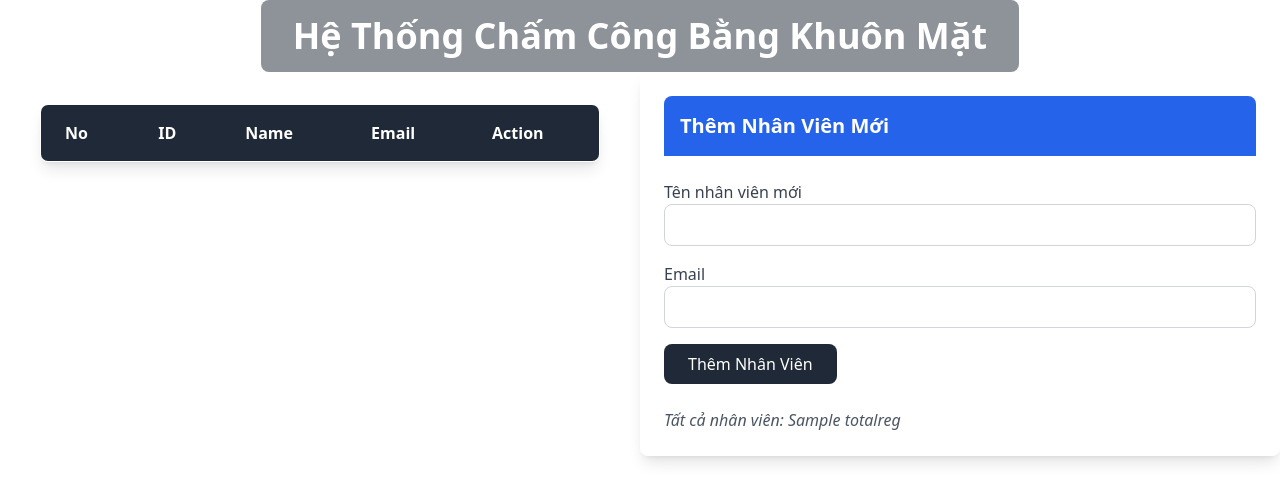
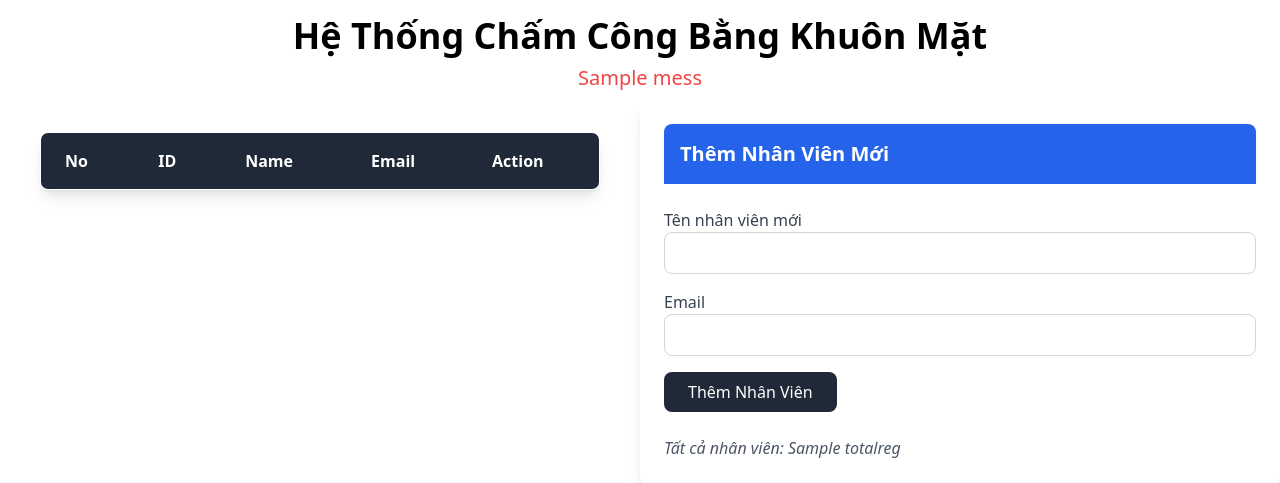
Before and after one commit to iTeddy1/nhan-dien-khuon-mat, a Flask app: template templates/ListUser.html in a window 1280 px wide. Shown: the part 56-539 px from the top of the page. Run offline with Flask 3, Linux system fonts and the light colour scheme; the template is opened without the code that fills it: most values are stand-ins (such as "Sample title", 1, 10 or a date in 2020); lists and menus that the app fills with data are empty; some libraries are stand-ins or nearby versions.

Commit message:
feat: add favicon and update page titles to Vietnamese; improve user feedback messages

```diff
--- a/app.py
+++ b/app.py
@@ -2,11 +2,23 @@
 import cv2
 import os
 from flask import Flask,request,render_template
+from flask_mail import Mail, Message
 from datetime import date
-from ultils import handle_checkin_checkout, save_attendance_image, totalreg, getusers, delUser, extract_faces, identify_face, train_model, add_attendance, extract_attendance, getUserTime, checkUserID, send_email
+from ultils import handle_checkin_checkout, save_attendance_image, totalreg, getusers, delUser, extract_faces, identify_face, train_model, add_attendance, extract_attendance, getUserTime, checkUserID
 
 #### Defining Flask App
 app = Flask(__name__)
+
+# Cấu hình mail server
+app.config['MAIL_SERVER'] = 'smtp.gmail.com'
+app.config['MAIL_PORT'] = 587
+app.config['MAIL_USE_TLS'] = True
+app.config['MAIL_USE_SSL'] = False
+app.config['MAIL_USERNAME'] = 'duytrung.ng1@gmail.com'
+app.config['MAIL_PASSWORD'] = 'qmwv uicf tpcu edmu'
+app.config['MAIL_DEFAULT_SENDER'] = 'duytrung.ng1@gmail.com'
+
+mail = Mail(app)
 
 #### Saving Date today in 2 different formats
 datetoday = date.today().strftime("%m_%d_%y")
@@ -46,7 +58,7 @@
     delUser(userid, username, useremail)
     train_model()
     names, rolls, l, emails = getusers()
-    return render_template('ListUser.html', names= names, rolls=rolls, l=l, emails=emails)
+    return render_template('ListUser.html', names= names, rolls=rolls, l=l, emails=emails, mess=f'User {username} deleted successfully.')
 
 #### This function will run when we click on Check in / Check out Button
 @app.route('/start',methods=['GET'])
@@ -94,7 +106,6 @@
     # identified_person: chuỗi có dạng name_id_email
     result_message = handle_checkin_checkout(identified_person)
 
-
     names,rolls,inTimes,outTimes,totalTimes,l = extract_attendance()
     if result_message == "Bạn đã chấm công cho ngày hôm nay.":
         return render_template('home.html',
@@ -116,7 +127,6 @@
         save_attendance_image(username, userid, frame, x, y, w, h, 'checkout')
 
     return render_template('home.html',names=names,rolls=rolls,inTimes=inTimes,outTimes=outTimes,totalTimes=totalTimes,l=l,totalreg=totalreg(),datetoday2=datetoday2, mess=result_message)
-
 
 #### This function will run when we add a new user
 @app.route('/add', methods=['GET', 'POST'])
@@ -163,12 +173,36 @@
         # Thêm người dùng vào bảng Attendance
         add_attendance(f"{newusername}_{newuserid}_{newuseremail}") # username_id_email
         # Trả về giao diện
-        names, rolls, inTimes, outTimes, totalTimes, l = extract_attendance()
+        names, rolls, l, emails = getusers()
+        return render_template('ListUser.html', names= names, rolls=rolls, l=l, emails=emails, mess=f'User {newusername} added successfully.')
+    else:
+        names, rolls, l, emails = getusers()
+        return render_template('ListUser.html', names= names, rolls=rolls, l=l, emails=emails, mess=f'User {newusername} added failed.')
 
-        return render_template('home.html', names=names, rolls=rolls, inTimes=inTimes, outTimes=outTimes, totalTimes=totalTimes, l=l, totalreg=totalreg(), datetoday2=datetoday2, mess=f'User {newusername} added successfully.')
-    else:
-        names, rolls, inTimes, outTimes, totalTimes, l = extract_attendance()
-        return render_template('home.html', names=names, rolls=rolls, inTimes=inTimes, outTimes=outTimes, totalTimes=totalTimes, l=l, totalreg=totalreg(), datetoday2=datetoday2, mess='User ID has existed. Please type other ID.')
+def send_email(to_email, username):
+    """
+    Gửi email thông báo cho nhân viên sau khi thêm user thành công.
+    """
+    subject = "Thông Báo: Đăng Ký Thành Công"
+    body = f""" <html>
+        <body>
+            <div style="font-family: Arial, sans-serif; line-height: 1.6;">
+                <h2 style="color: #4CAF50;">Xin chào {username},</h2>
+                <p>Bạn đã được thêm thành công vào hệ thống chấm công.</p>
+                <p>Chào mừng bạn đến với đội ngũ của chúng tôi!</p> <p>Trân trọng,</p>
+                <p><strong>Đội ngũ quản lý</strong></p>
+                <hr style="border: 0; border-top: 1px solid #eee;">
+                <p style="font-size: 0.9em; color: #555;">Nếu bạn có bất kỳ câu hỏi nào, vui lòng liên hệ với chúng tôi qua email này.</p>
+            </div>
+        </body>
+    </html> """
+
+    try:
+        msg = Message(subject, recipients=[to_email], html=body)
+        mail.send(msg)
+        print(f"Email sent to {to_email}")
+    except Exception as e:
+        print(f"Failed to send email: {e}")
 
 #### Our main function which runs the Flask App
 if __name__ == '__main__':
--- a/templates/ListUser.html
+++ b/templates/ListUser.html
@@ -8,7 +8,11 @@
     <meta
       name="viewport"
       content="width=device-width, initial-scale=1.0" />
-    <title>Face Recognition Attendance</title>
+    <link
+      rel="icon"
+      type="image/svg+xml"
+      href="../asset/human-head-with-a-question-mark-inside-svgrepo-com.svg" />
+    <title>Hệ Thống Chấm Công Bằng Khuôn Mặt</title>
     <script src="https://cdn.tailwindcss.com"></script>
   </head>
 
@@ -26,10 +30,14 @@
       >
     </nav>
 
-    <div class="text-center my -6">
-      <h1 class="text-4xl font-bold text-white bg-gray-800 bg-opacity-50 py-4 px-8 inline-block rounded-lg">
-        Hệ Thống Chấm Công Bằng Khuôn Mặt
-      </h1>
+    <div class="text-center mt-4">
+      <h1 class="text-black text-4xl font-bold">Hệ Thống Chấm Công Bằng Khuôn Mặt</h1>
+      {% if mess %}
+      <p class="text-red-500 text-xl mt-2">{{ mess }}</p>
+      {% endif %}
+      <p
+        id="clock"
+        class="text-black text-2xl mt-2"></p>
     </div>
 
     <div class="grid grid-cols-2">
--- a/templates/home.html
+++ b/templates/home.html
@@ -5,6 +5,10 @@
     <meta
       name="viewport"
       content="width=device-width, initial-scale=1.0" />
+    <link
+      rel="icon"
+      type="image/svg+xml"
+      href="../asset/human-head-with-a-question-mark-inside-svgrepo-com.svg" />
     <title>Hệ Thống Chấm Công Bằng Khuôn Mặt</title>
     <script src="https://cdn.tailwindcss.com"></script>
     <script type="text/javascript">
```
Also changed, not shown: ultils.py (+2 -45 lines), asset/human-head-with-a-question-mark-inside-svgrepo-com.svg (added), 2 other files.
